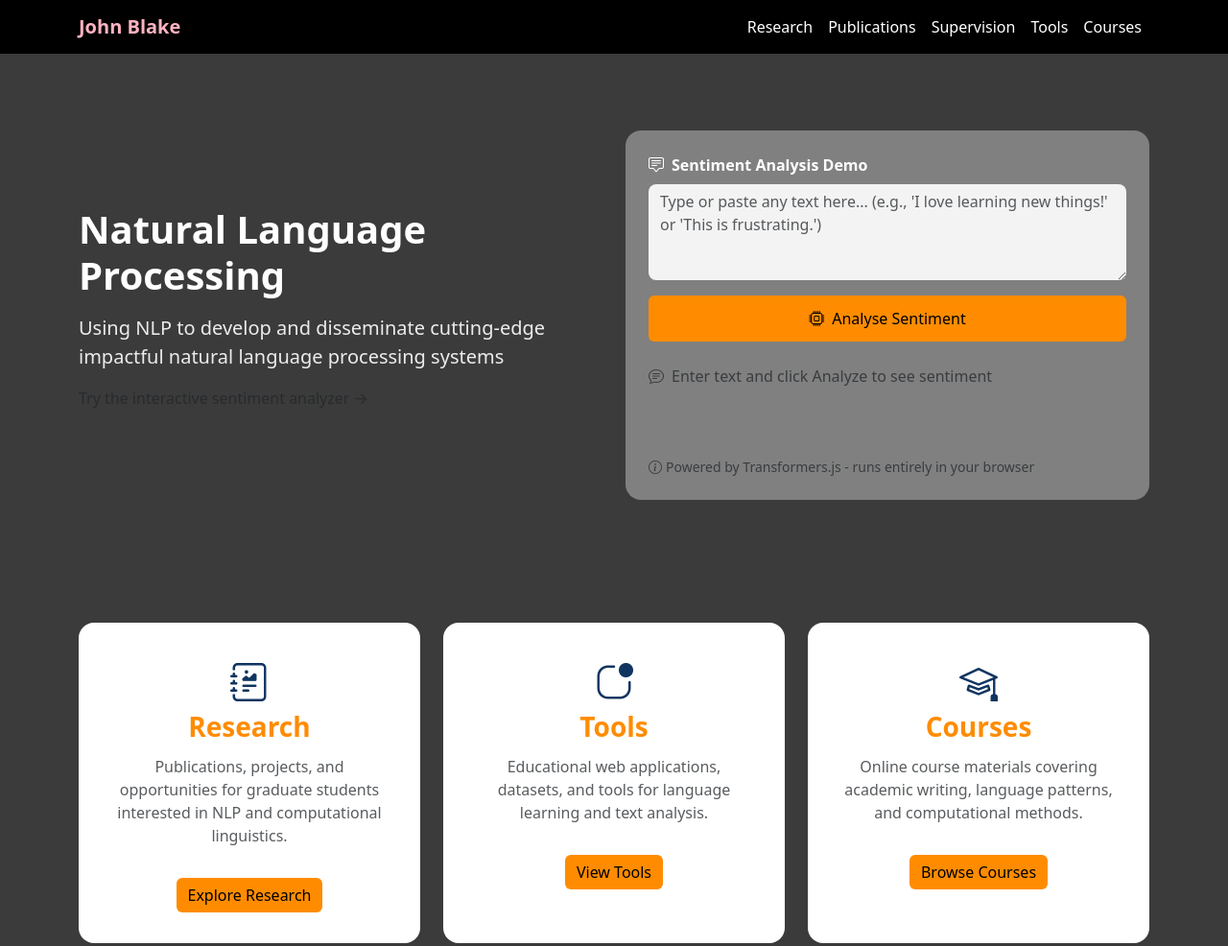
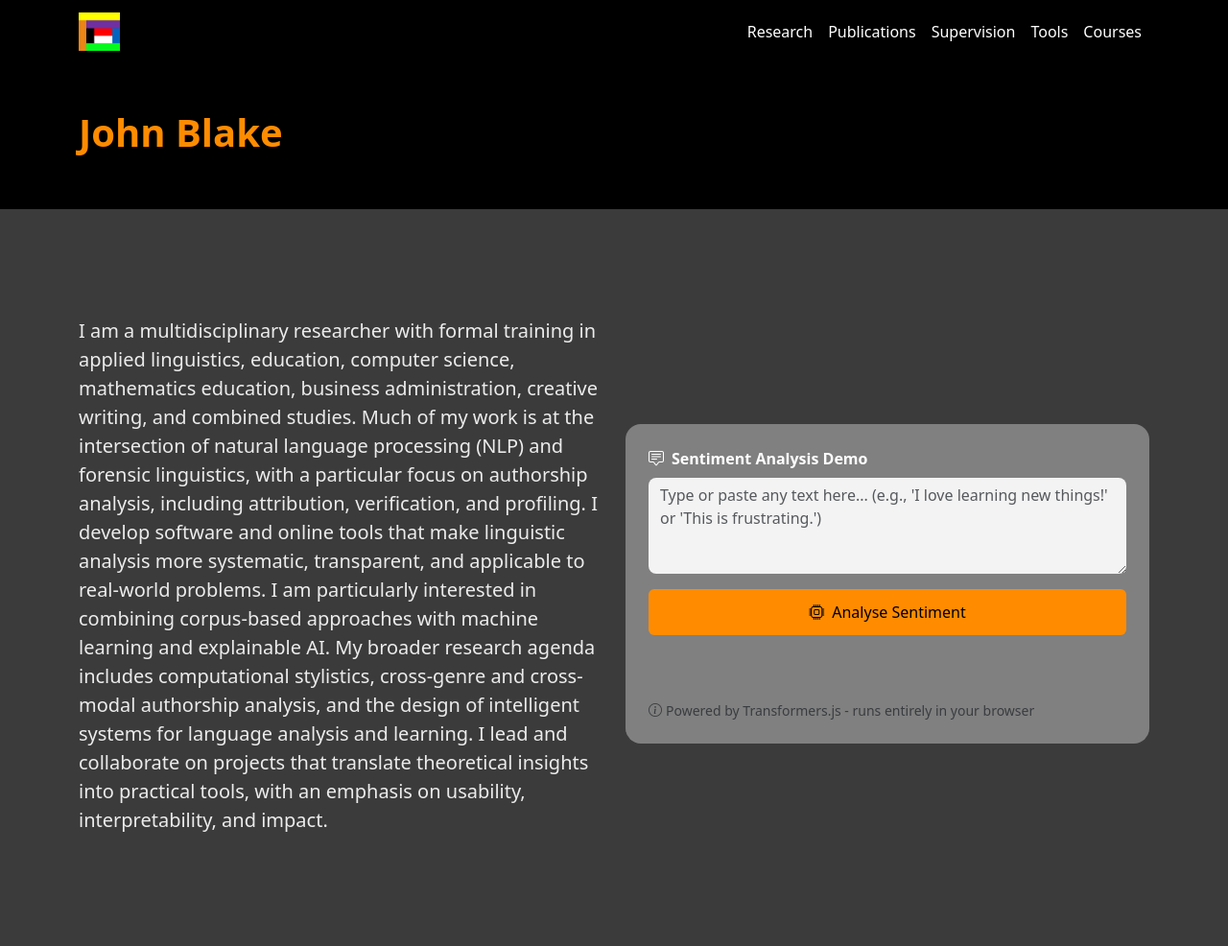
Before and after one commit to john6938/AstonTNT, an Eleventy site: page src/index.njk in a window 1280 px wide. Shown: the top 986 px of the page at 96% size. Built offline with nearby package versions, Linux system fonts and the light colour scheme; Eleventy itself is replaced by a stand-in of ours; files that its build step writes are made by us from their sources.

Commit message:
Home page restructure, logo in header, supervision page updates
- Replace "John Blake" text in navbar with tnt_logo_small.jpg (40px)
- Add orange page-header section with "John Blake" h1 to home page
- Replace hero h1/lead/hint text with full profile bio paragraph
- Remove initial "Enter text..." hint from sentiment demo (starts blank)
- Halve result-container margin-top (1.5rem→0.75rem) and min-height (80px→40px)
- Supervision page: remove fs-5/strong tags from opening paragraphs for font consistency
- Supervision page: add Zhao Peng (PhD candidate) blockquote as first testimonial

Co-Authored-By: Claude Sonnet 4.6 <noreply@anthropic.com>

```diff
--- a/src/_includes/header.njk
+++ b/src/_includes/header.njk
@@ -1,8 +1,8 @@
 <header>
   <nav class="navbar navbar-expand-md navbar-dark" style="background-color: #000000;">
     <div class="container">
-      <a class="navbar-brand fw-bold" href="{{ '/' | url }}">
-        John Blake
+      <a class="navbar-brand" href="{{ '/' | url }}">
+        <img src="{{ '/assets/tnt_logo_small.jpg' | url }}" alt="John Blake" style="height: 40px;">
       </a>
       <button class="navbar-toggler" type="button" data-bs-toggle="collapse" data-bs-target="#navbarNav" aria-controls="navbarNav" aria-expanded="false" aria-label="Toggle navigation">
         <span class="navbar-toggler-icon"></span>
--- a/src/assets/css/main.css
+++ b/src/assets/css/main.css
@@ -76,8 +76,8 @@ body {
 
 /* Result display */
 .result-container {
-  margin-top: 1.5rem;
-  min-height: 80px;
+  margin-top: 0.75rem;
+  min-height: 40px;
 }
 
 .result-box {
--- a/src/assets/js/sentiment.js
+++ b/src/assets/js/sentiment.js
@@ -140,4 +140,4 @@ inputEl.addEventListener('keydown', (e) => {
 });
 
 // Initial state
-updateUI('empty', 'Enter text and click Analyze to see sentiment');
+updateUI('ready', '');
--- a/src/index.njk
+++ b/src/index.njk
@@ -3,13 +3,17 @@ layout: layouts/base.njk
 title: John Blake - NLP Research
 ---
 
+<section class="page-header">
+  <div class="container">
+    <h1>John Blake</h1>
+  </div>
+</section>
+
 <section class="hero">
   <div class="container">
     <div class="row align-items-center">
       <div class="col-lg-6 mb-4 mb-lg-0">
-        <h1>Natural Language Processing</h1>
-        <p class="lead">Using NLP to develop and disseminate cutting-edge impactful natural language processing systems</p>
-        <p class="text-muted">Try the interactive sentiment analyzer &rarr;</p>
+        <p class="lead">I am a multidisciplinary researcher with formal training in applied linguistics, education, computer science, mathematics education, business administration, creative writing, and combined studies. Much of my work is at the intersection of natural language processing (NLP) and forensic linguistics, with a particular focus on authorship analysis, including attribution, verification, and profiling. I develop software and online tools that make linguistic analysis more systematic, transparent, and applicable to real-world problems. I am particularly interested in combining corpus-based approaches with machine learning and explainable AI. My broader research agenda includes computational stylistics, cross-genre and cross-modal authorship analysis, and the design of intelligent systems for language analysis and learning. I lead and collaborate on projects that translate theoretical insights into practical tools, with an emphasis on usability, interpretability, and impact.</p>
       </div>
       <div class="col-lg-6">
         <div class="demo-card">
```
Also changed, not shown: src/supervision/index.njk (+7 -2 lines), src/assets/tnt_logo_small.jpg (added).
